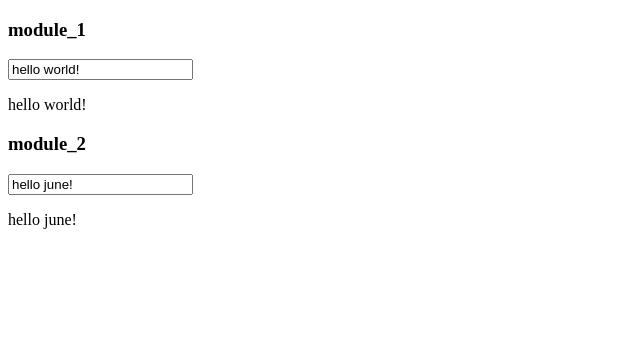
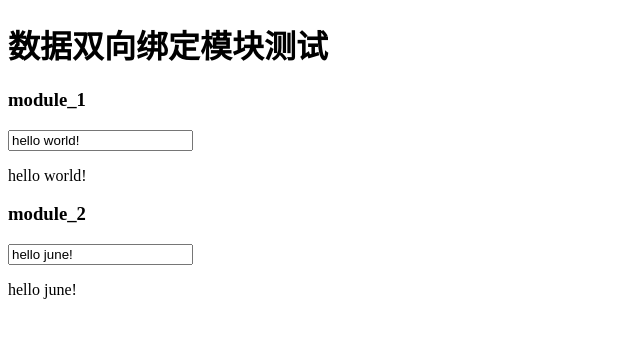
Before and after one commit to jacecao/data-binding-base, a plain HTML site: page index.html in a window 1280 px wide. Shown: the whole page, without its empty margins (0-640 px from the left). Drawn offline with Linux system fonts and the light colour scheme.

Commit message:
rewrite title

```diff
--- a/index.html
+++ b/index.html
@@ -5,6 +5,7 @@
 	<title>数据双向绑定</title>
 </head>
 <body>
+	<h1>数据双向绑定模块测试</h1>
 	<h3>module_1</h3>
 	<div id="app">
 		<input type="text" june-model="demo">
```
Also changed, not shown: 1 other file.
